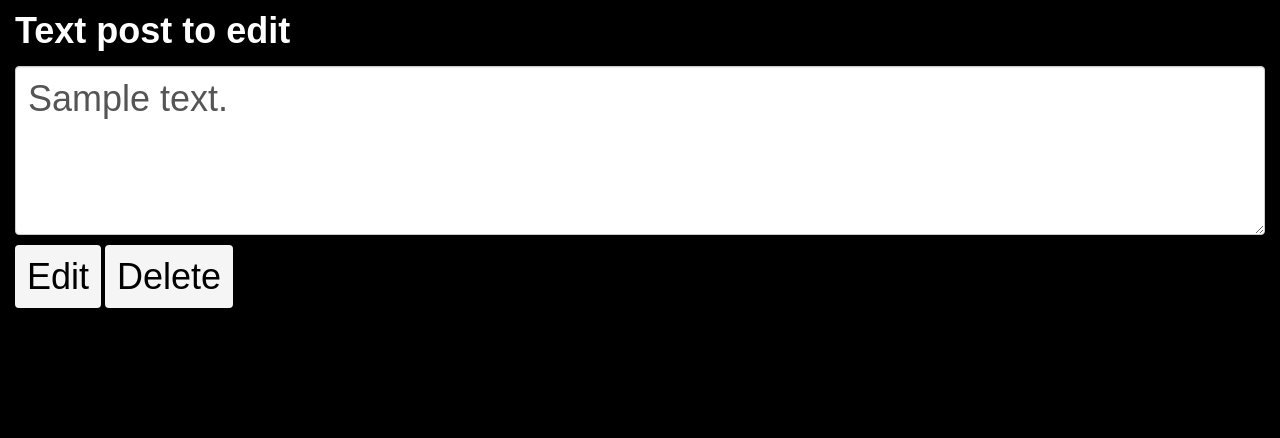
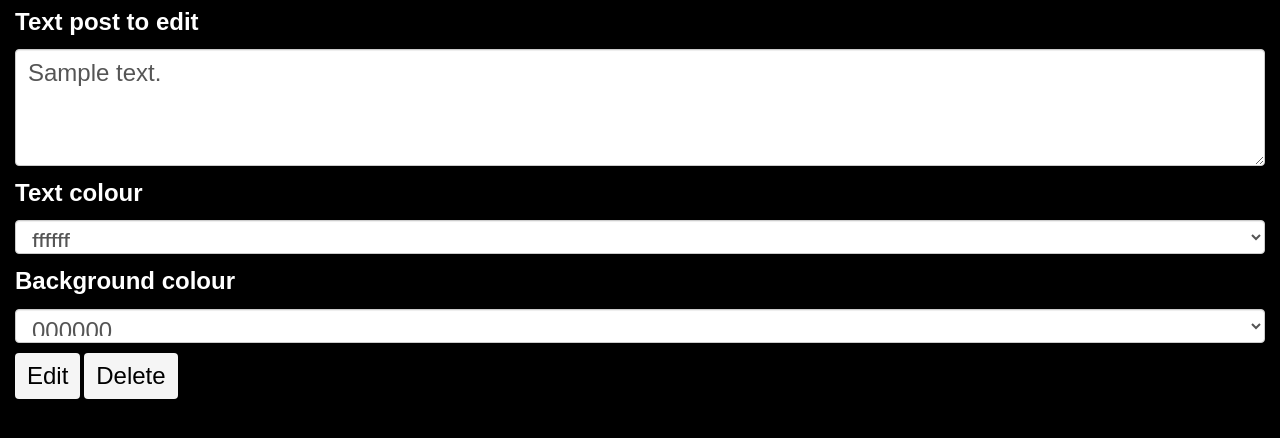
Before and after one commit to 5hwb/BigTextNotes, a Django app: page /edit_post/1 in a window 1280 px wide. Shown: the part 50-488 px from the top of the page. Run offline with Django 3.2, Linux system fonts and the light colour scheme; tables that the repository leaves empty hold one stand-in row (values such as "Sample post"); some libraries are stand-ins or nearby versions.

Commit message:
Add experimental form for colour

```diff
--- a/Board/templates/edit_post.html
+++ b/Board/templates/edit_post.html
@@ -6,6 +6,18 @@
     <div class="form-group">
       <label for="inputTextPost">Text post to edit</label>
       <textarea class="form-control" name="post_text" id="inputTextPost" rows="3" placeholder="Type your edited post here.">{{ existing_post.text }}</textarea>
+      <label for="inputTextColour">Text colour</label>
+      <select id="inputTextColour" class="form-control">
+        <option selected>{{ existing_post.text_colour }}</option>
+        <option>todo</option>
+      </select>
+
+      <label for="inputBgColour">Background colour</label>
+      <select id="inputBgColour" class="form-control">
+        <option selected>{{ existing_post.bg_colour }}</option>
+        <option>todo</option>
+      </select>
+
       <button name="save" type="submit" value="Edit" class="btn btn-primary">Edit</button>
       <button name="save" type="submit" value="Delete" class="btn btn-primary">Delete</button>
     </div>
--- a/static/css/custom_styling.css
+++ b/static/css/custom_styling.css
@@ -90,7 +90,7 @@ h2 {
 }
 
 form .form-group * {
-	font-size: 36px;
+	font-size: 24px;
 	margin-top: 5px;
 	margin-bottom: 5px;
 }
```
